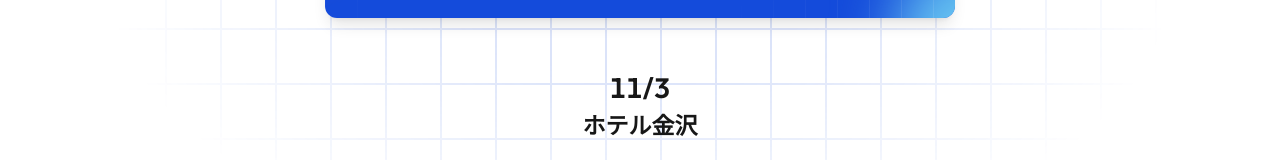
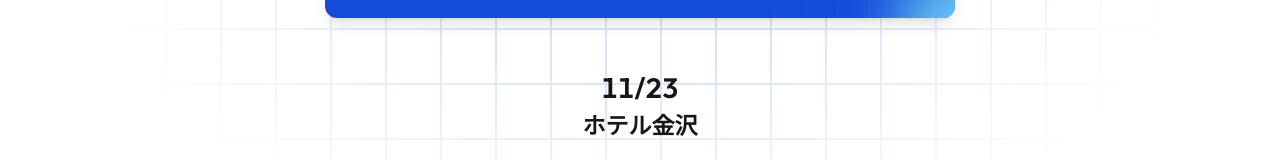
Before and after one commit to tskaigi/hokuriku-web-site, a Next.js app: page / in a window 1280 px wide. Shown: the part 444-604 px from the top of the page. Built offline with nearby package versions, Linux system fonts and the light colour scheme.

Commit message:
fix: update event date

```diff
--- a/src/app/page.tsx
+++ b/src/app/page.tsx
@@ -35,10 +35,10 @@ const Home = () => {
         </div>
         <div className="mt-[52px] space-y-1 text-2xl font-semibold">
           <time
-            dateTime="2025-11-03"
+            dateTime="2025-11-23"
             className="text-[28px] leading-[36px] font-semibold tracking-[-.75%] tabular-nums"
           >
-            11/3
+            11/23
           </time>
           <p className="font-noto text-[23px] leading-[36px] font-bold tracking-[-.75%]">
             ホテル金沢
```
